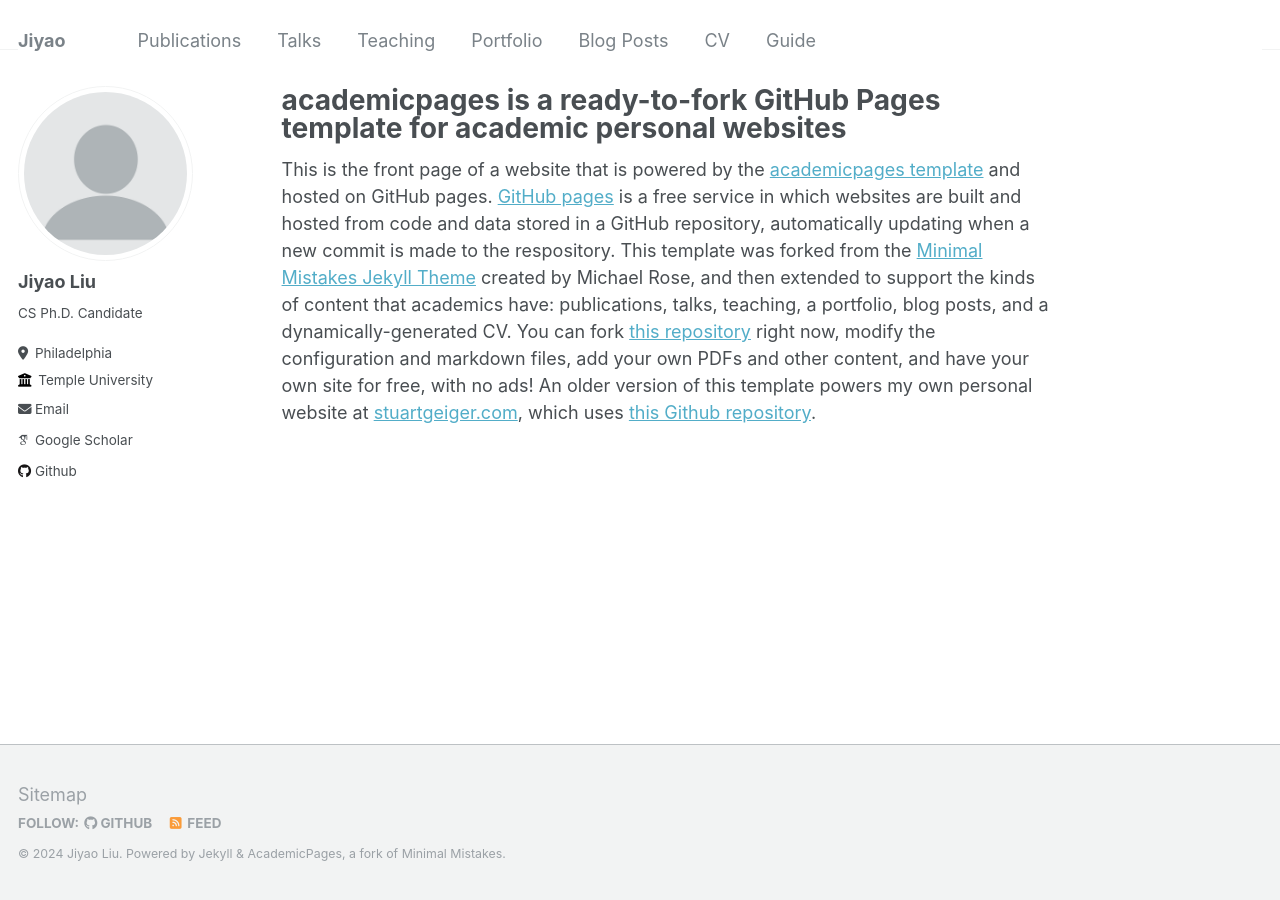
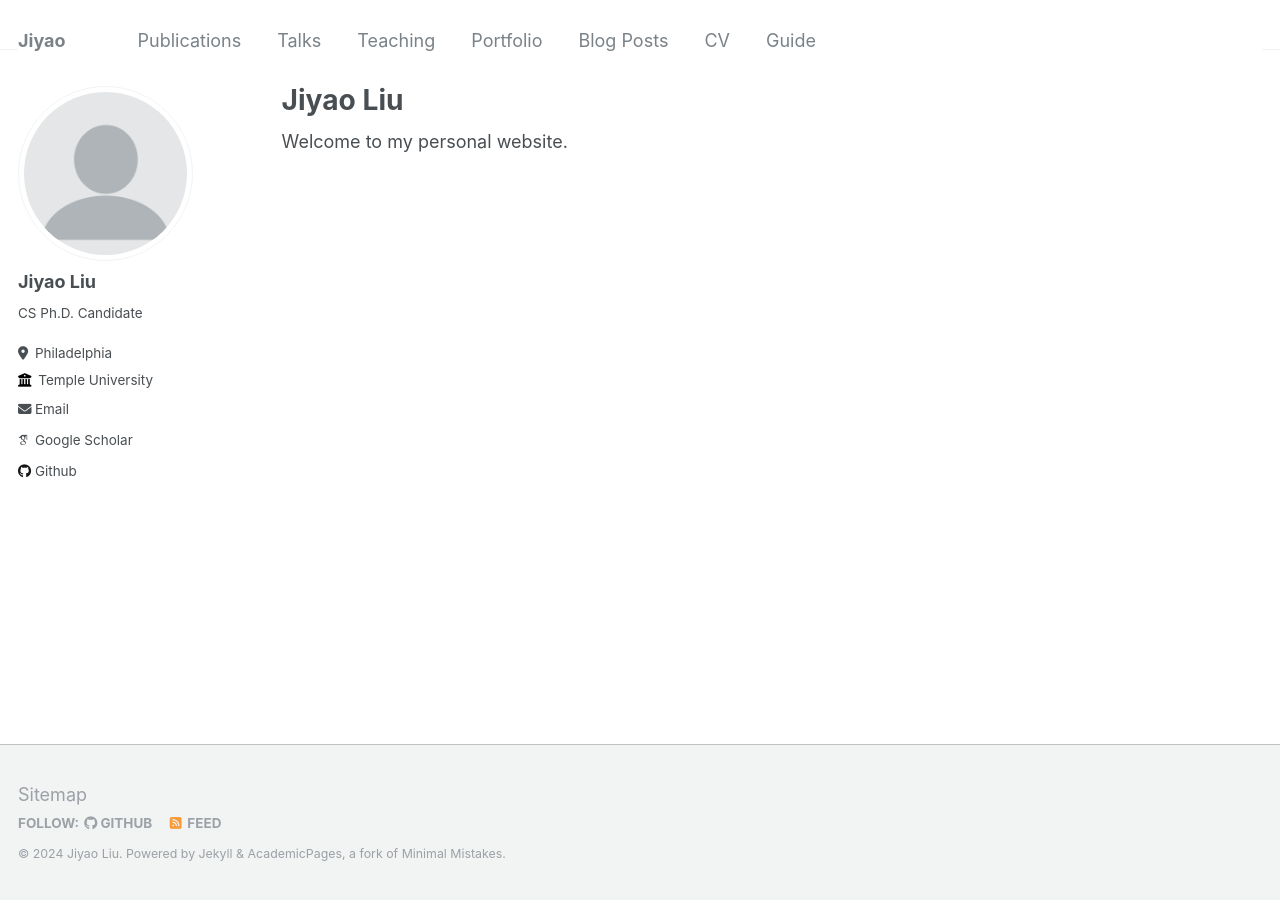
Before and after one commit to Jiyao17/Jiyao17.github.io-backup, a Jekyll site: the page built from _pages/about.md, in a window 1280 px wide. Built offline with Jekyll 4.4.1, drawn with Linux system fonts in a browser that asks for light colours; some web fonts are replaced.

Commit message:
Update about.md

```diff
--- a/_pages/about.md
+++ b/_pages/about.md
@@ -1,10 +1,10 @@
 ---
 permalink: /
-title: "academicpages is a ready-to-fork GitHub Pages template for academic personal websites"
+title: "Jiyao Liu"
 author_profile: true
 redirect_from:
   - /about/
   - /about.html
 ---
 
-This is the front page of a website that is powered by the [academicpages template](https://github.com/academicpages/academicpages.github.io) and hosted on GitHub pages. [GitHub pages](https://pages.github.com) is a free service in which websites are built and hosted from code and data stored in a GitHub repository, automatically updating when a new commit is made to the respository. This template was forked from the [Minimal Mistakes Jekyll Theme](https://mmistakes.github.io/minimal-mistakes/) created by Michael Rose, and then extended to support the kinds of content that academics have: publications, talks, teaching, a portfolio, blog posts, and a dynamically-generated CV. You can fork [this repository](https://github.com/academicpages/academicpages.github.io) right now, modify the configuration and markdown files, add your own PDFs and other content, and have your own site for free, with no ads! An older version of this template powers my own personal website at [stuartgeiger.com](http://stuartgeiger.com), which uses [this Github repository](https://github.com/staeiou/staeiou.github.io).
+Welcome to my personal website.
```
